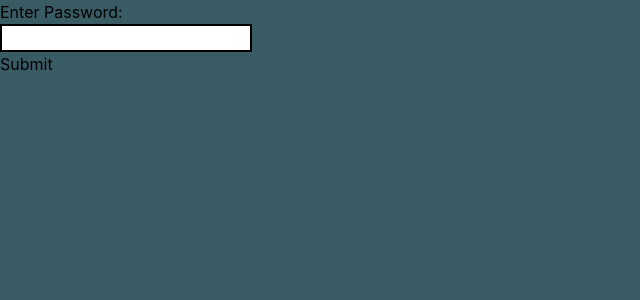
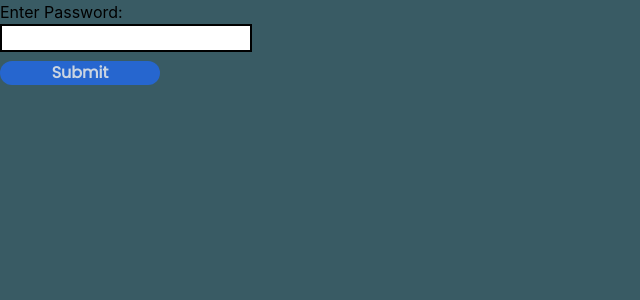
Before and after one commit to rpassmore01/coding-club-website, a Next.js app: page /login in a window 1280 px wide. Shown: the top 300 px of the page, without its empty margins (0-640 px from the left). Built offline with nearby package versions, Linux system fonts and the light colour scheme.

Commit message:
Addded Login on start page

```diff
--- a/components/announcement-form.js
+++ b/components/announcement-form.js
@@ -63,8 +63,9 @@ export default function AnnouncementForm(props) {
             onChange={(e) => setMessage(e.target.value)}
             className="border-solid border-2 border-black"
           ></input>
-        </div>
-        <button type="submit">Submit</button>
+              </div>
+
+              <div class = "pt-2"><button type="submit" class="text-l w-40 text bg-royal-blue text-light-gray font-bold rounded-full font-['Poppins']">Submit</button></div>
       </form>
     </div>
   );
--- a/components/announcements-panel.js
+++ b/components/announcements-panel.js
@@ -3,9 +3,15 @@ import styles from "../styles/announcement-panel.module.css";
 
 function AnnouncementsPanel(props) {
     return (
+
         <a id="announcement">
-    <div className={styles.mainPanel}>
-      <h2 className="self-start pl-7 text-3xl font-bold">Announcments</h2>
+
+            <div className={styles.mainPanel}>
+
+                <h2 className="self-start pl-7 text-4xl font-bold pt-2 pb-2 font-['Poppins']">Announcments:
+
+                </h2>
+
       <div className={styles.innerPanel}>
         {props.announcements == null ? (
           <p>No Announcements to Display...</p>
--- a/components/title-page.js
+++ b/components/title-page.js
@@ -1,7 +1,9 @@
 export default function TitlePage() {
-  return (
-      <div className=" h-screen border-b border-gray-500 last:border-none flex w-7/12 mb-4b">
-          <div className="flex flex-col content-center justify-center p-20">
+    return (
+        <div className=" h-screen border-b border-gray-500 last:border-none flex w-7/12 mb-4b">
+
+            <div className="flex flex-col content-center justify-center p-20">
+
               <h2 className="text-5xl font-bold font-['Poppins'] px-1 py-1 text-light-gray">
                  Westmount Coding Club
              </h2>
@@ -16,12 +18,18 @@ export default function TitlePage() {
               </p>
               <a href="#announcement" class="pt-10 flex content-center justify-center">
 
-                  <button class="text-2xl w-full text pb-0.5 h-10 bg-royal-blue text-light-gray font-bold rounded-full">
+                  <button class="text-2xl w-full text pb-0.5 h-10 bg-royal-blue text-light-gray font-bold rounded-full font-['Poppins']">
 
                   Announcements
 
                   </button>
-                  </a>
+                </a>
+
+                <a href="http://localhost:3000/login" class = "pt-5">
+                    <button class="text-2xl w-full text pb-0.5 h-10 bg-royal-blue text-light-gray font-bold rounded-full font-['Poppins']">
+                        Sign In
+                    </button>
+                </a>
     </div>
 
           <div className="">
--- a/pages/dashboard.js
+++ b/pages/dashboard.js
@@ -29,8 +29,9 @@ export default function Dashboard({ announcements, authorized, csrf_token }) {
   if (authorized) {
     return (
       <div>
-        <AnnouncementForm refreshData={() => refreshData()} token={csrf_token}></AnnouncementForm>
-        <button onClick={logout}>Logout</button>
+            <AnnouncementForm refreshData={() => refreshData()} token={csrf_token}></AnnouncementForm>
+            <div class="pt-2 pb-2"><button class="text-l w-40 text bg-royal-blue text-light-gray font-bold rounded-full font-['Poppins']" onClick={logout}>Logout</button></div>
+
         <AnnouncementsPanel
           refreshData={() => refreshData()}
           announcements={JSON.parse(announcements)}
--- a/pages/login.js
+++ b/pages/login.js
@@ -43,7 +43,8 @@ export default function Password({ authorized }) {
           className="border-solid border-2 border-black"
         />
         <br />
-        <input type="submit"></input>
+
+              <div class = "pt-2"><input class="text-l w-40 text bg-royal-blue text-light-gray font-bold rounded-full font-['Poppins']" type="submit"></input></div>
       </form>
       {incorrectPassword ? (
         <p className="text-red-500">The password you entered is incorrect.</p>
```
